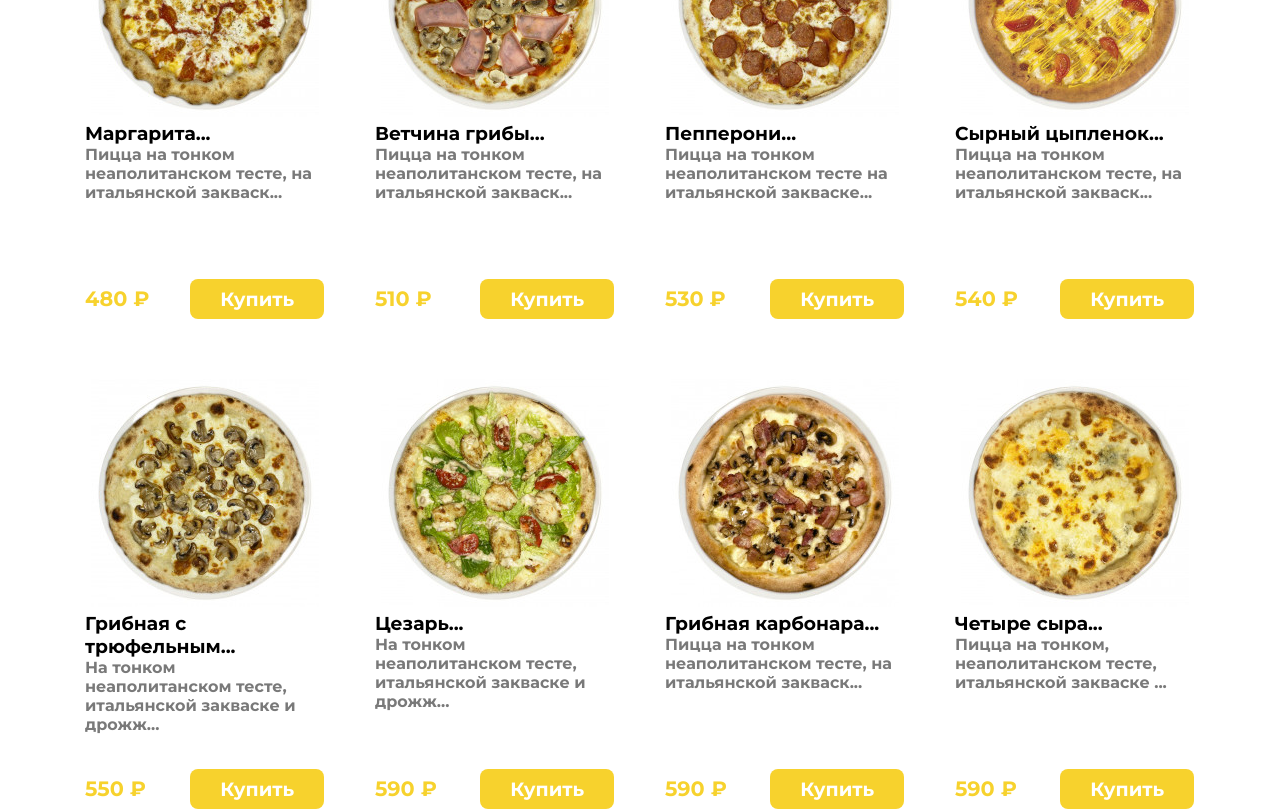
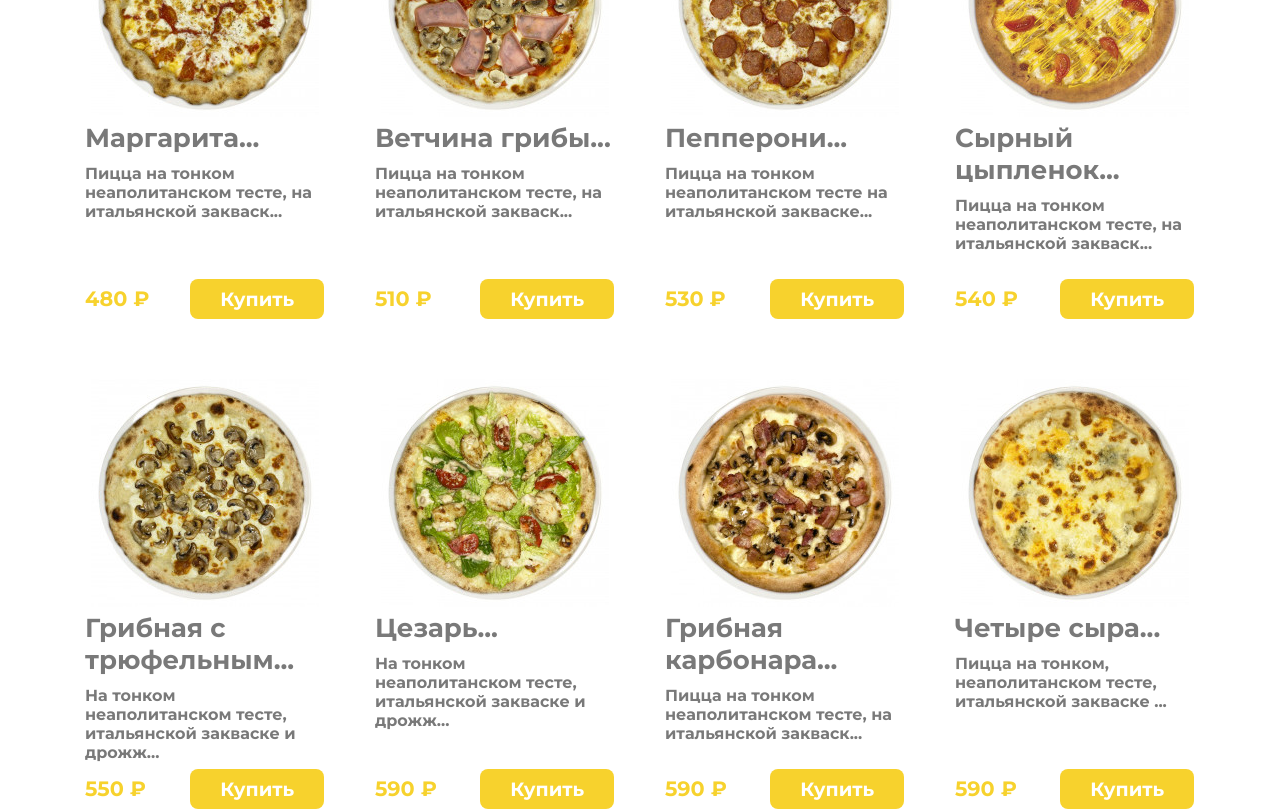
Before and after one commit to sayfiddin2002/pissa, a React (Create React App) app: page / in a window 1280 px wide. Shown: the part 1220-2031 px from the top of the page. Built offline with nearby package versions, Linux system fonts and the light colour scheme; a web font is replaced by a local one.

Commit message:
novinki name change

```diff
--- a/src/Components/Novinki.jsx
+++ b/src/Components/Novinki.jsx
@@ -49,7 +49,7 @@ function Novinki(props) {
                   </div>
                 </NavLink>
                 <div className='card-foter'>
-                  <h3>{p.name.slice(0, 20)}...</h3>
+                  <h2>{p.name.slice(0, 20)}...</h2>
                   <p>{p.description.slice(0, 60)}...</p>
                   <div className='pas-footer'>
                     <p>{p.price} ₽</p>
```
Also changed, not shown: src/App.js (+0 -31 lines).
